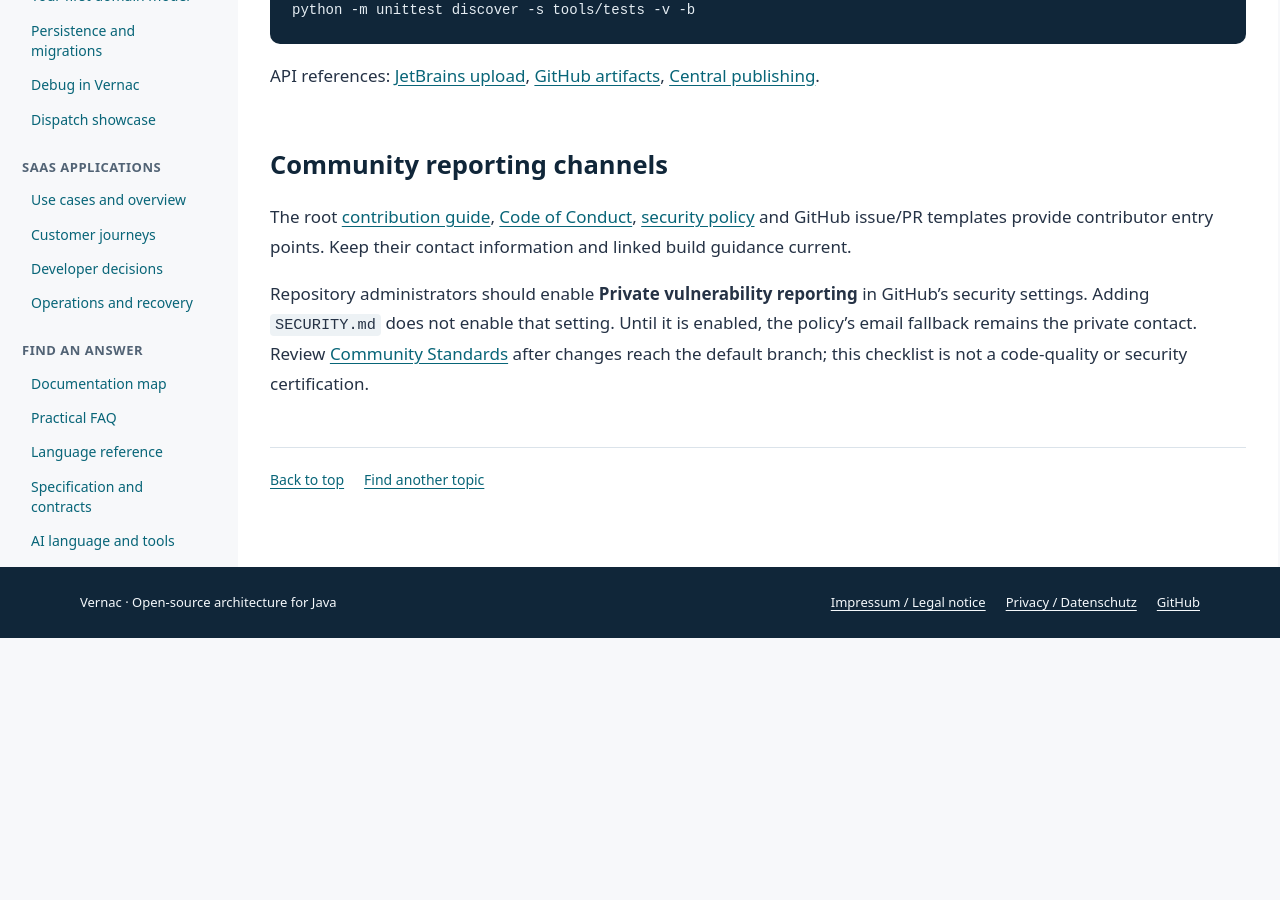
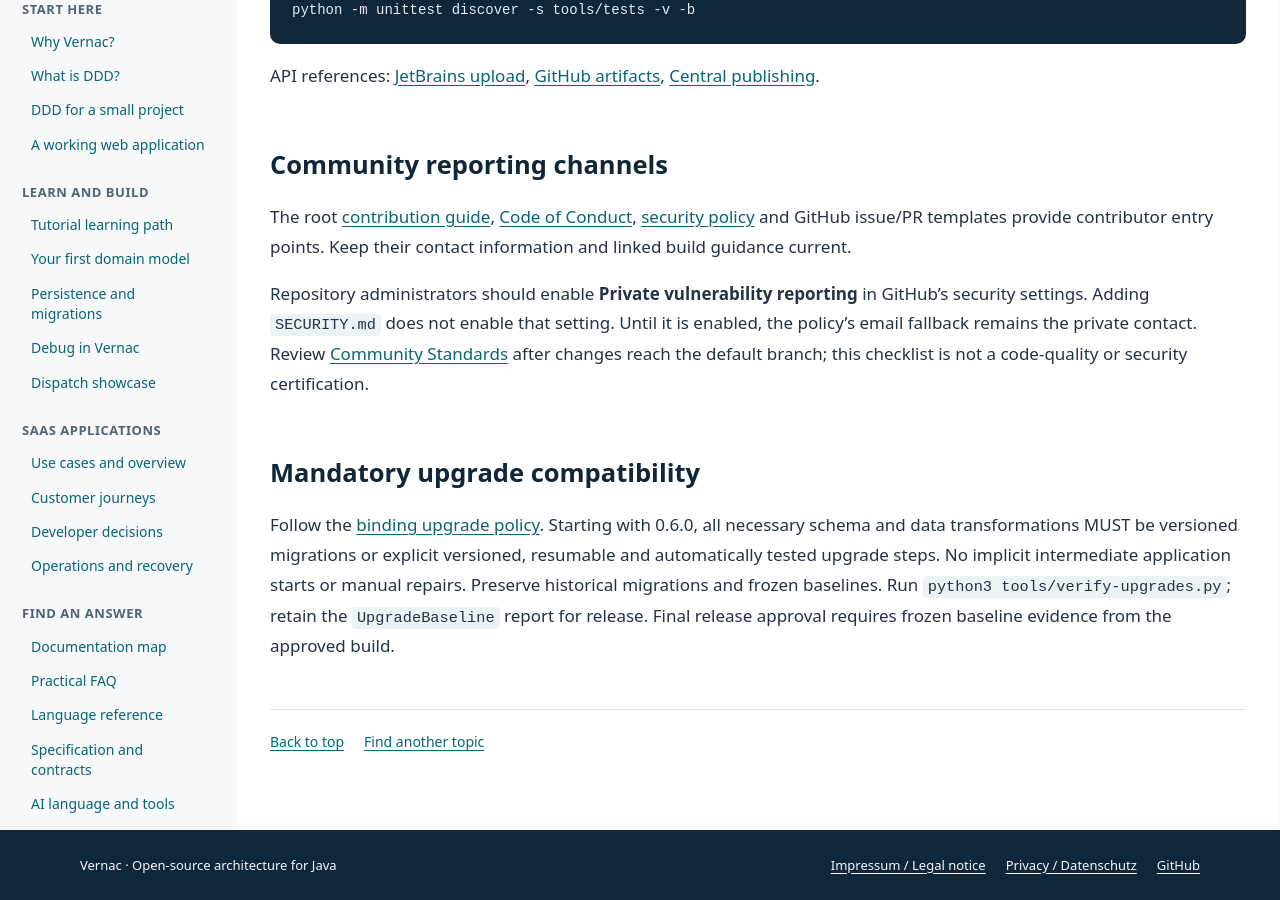
Before and after one commit to DannyReinhold/vernac, a Jekyll site: the page built from docs/maintainers/releasing.md, in a window 1280 px wide and 900 px high, scrolled down 6421 px. Built offline with Jekyll 4.4.1, drawn with Linux system fonts in a browser that asks for light colours; our own code applies the rules of GitHub Pages for plain Markdown files; before the commit the page ends 7059 px from its top, so only the background shows below that.

Commit message:
Establish mandatory upgrade policy and automated 0.6.0 baseline verification

```diff
--- a/docs/maintainers/releasing.md
+++ b/docs/maintainers/releasing.md
@@ -265,3 +265,13 @@ Until it is enabled, the policy's email fallback remains the private contact.
 Review [Community Standards](https://github.com/DannyReinhold/vernac/community)
 after changes reach the default branch; this checklist is not a code-quality or
 security certification.
+
+
+## Mandatory upgrade compatibility
+
+Follow the [binding upgrade policy](../development/upgrade-policy.md). Starting with 0.6.0, all necessary
+schema and data transformations MUST be versioned migrations or explicit versioned,
+resumable and automatically tested upgrade steps. No implicit intermediate application
+starts or manual repairs. Preserve historical migrations and frozen baselines. Run
+`python3 tools/verify-upgrades.py`; retain the `UpgradeBaseline` report for release.
+Final release approval requires frozen baseline evidence from the approved build.
```
